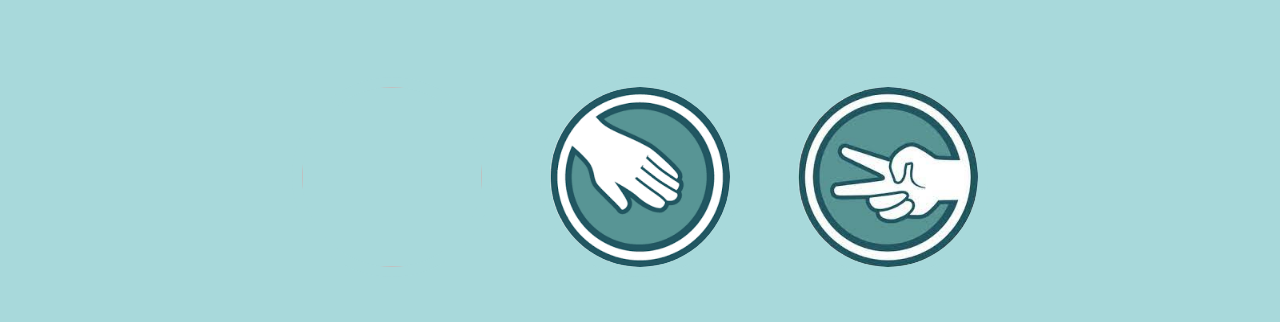
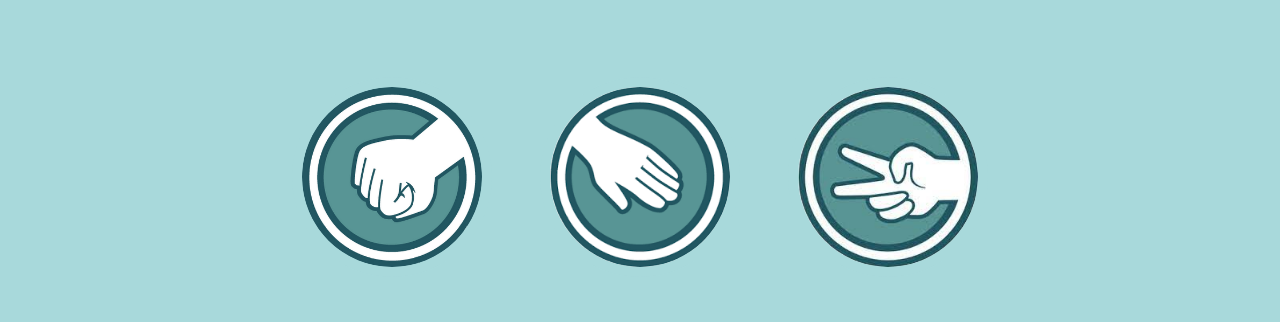
Before and after one commit to Ishikamishra01/game-rps, a plain HTML site: page index.html in a window 1280 px wide. Shown: the part 85-407 px from the top of the page. Drawn offline with Linux system fonts and the light colour scheme.

Commit message:
Update index.html

```diff
--- a/index.html
+++ b/index.html
@@ -10,7 +10,7 @@
     <h1>ROCK PAPER SCISSORS</h1>
     <div class="choices">
         <div class="choice" id="rock">
-            <img src=".rock_img.png">
+            <img src="rock_img.png">
         </div>
         <div class="choice" id="paper">
             <img src="paper_img.png">
```
